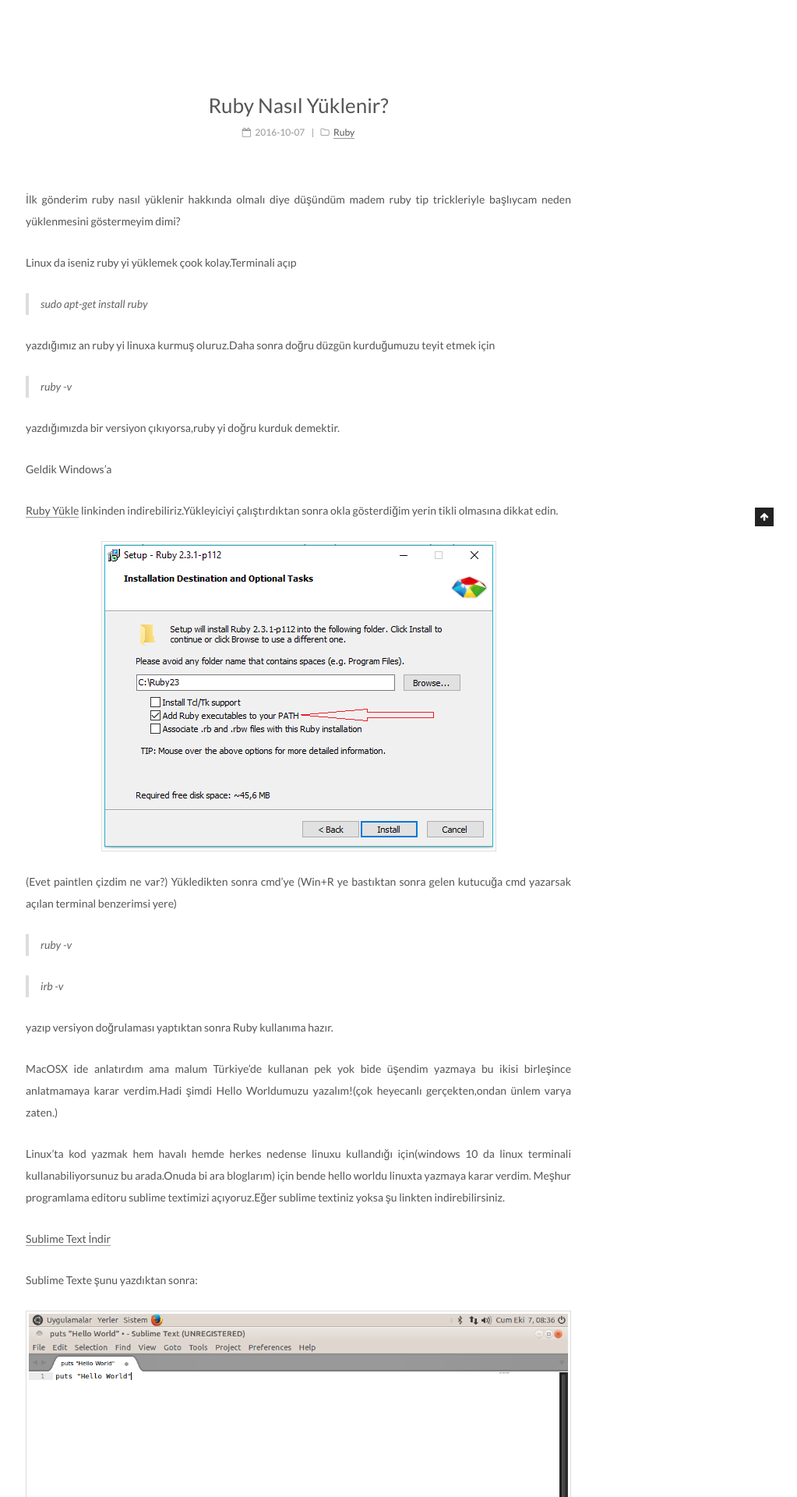
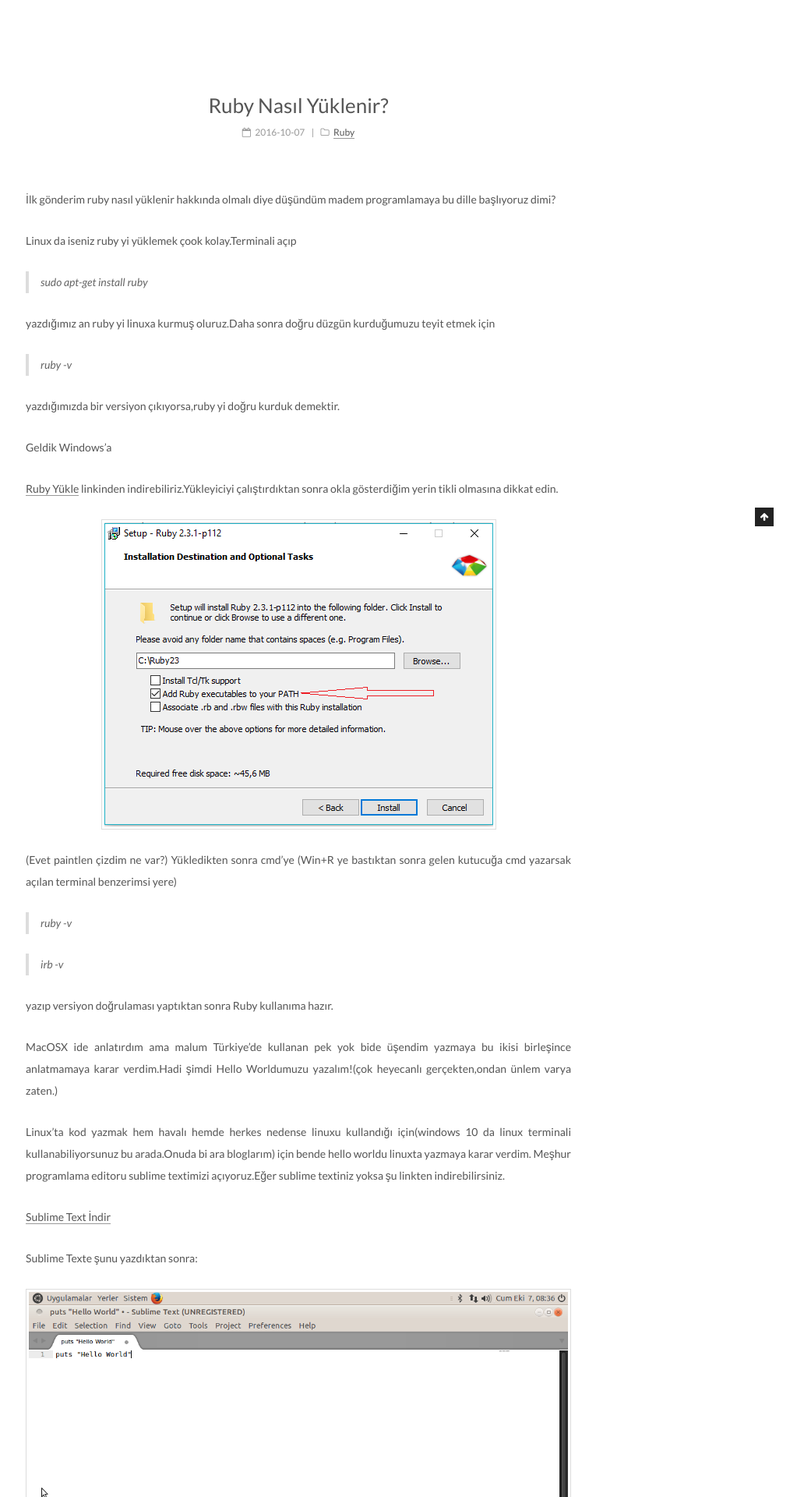
Before and after one commit to sergenp/sergenp.github.io, a Jekyll site: the page built from _posts/2016-10-07-ruby-nasil-yuklenir.md, in a window 1280 px wide. Shown: the part 325-2245 px from the top of the page at 78% size, without its empty margins (257-1280 px from the left). Built offline with Jekyll 4.4.1, drawn with Linux system fonts in a browser that asks for light colours.

Commit message:
Update 2016-10-07-ruby-nasil-yuklenir.md

```diff
--- a/_posts/2016-10-07-ruby-nasil-yuklenir.md
+++ b/_posts/2016-10-07-ruby-nasil-yuklenir.md
@@ -4,7 +4,7 @@
 title: Ruby Nasıl Yüklenir?
 categories: Ruby
 ---
-İlk gönderim ruby nasıl yüklenir hakkında olmalı diye düşündüm madem ruby tip trickleriyle başlıycam neden yüklenmesini göstermeyim dimi?
+İlk gönderim ruby nasıl yüklenir hakkında olmalı diye düşündüm madem programlamaya bu dille başlıyoruz dimi?
 
 Linux da iseniz ruby yi yüklemek çook kolay.Terminali açıp
 
```
